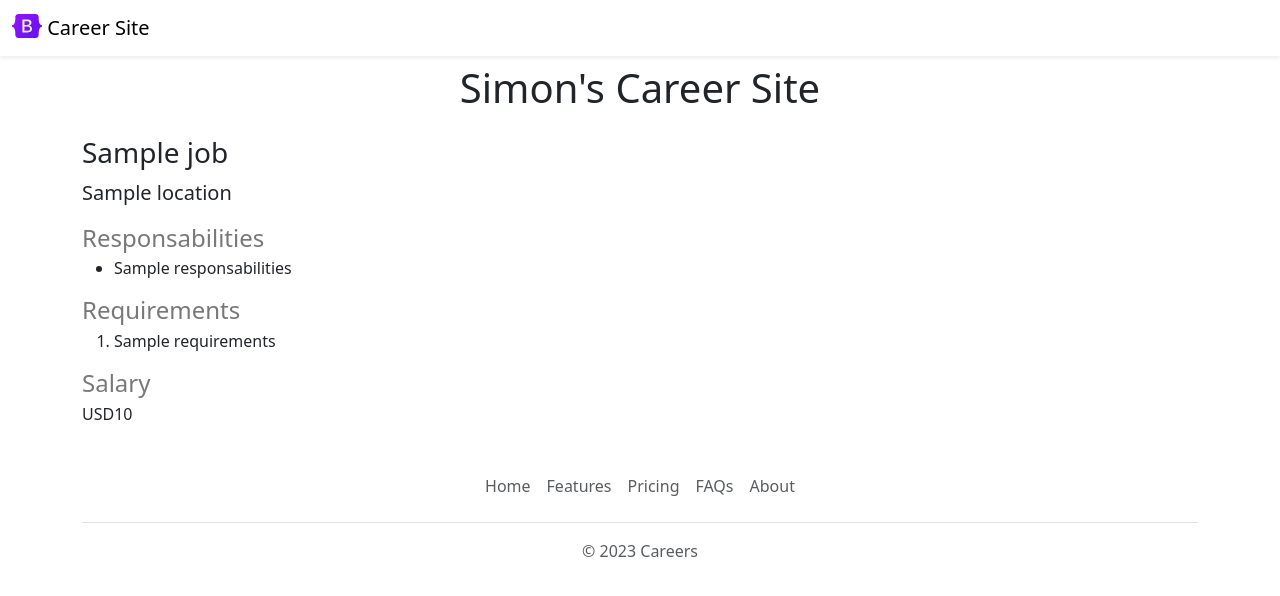
After one commit to abellosimon/flask-career-site-v2, a Flask app: template templates/jobpage.html in a window 1280 px wide. The commit adds this page. Shown: the top 596 px of the page. Run offline with Flask 3, Linux system fonts and the light colour scheme; the template is opened without the code that fills it: most values are stand-ins (such as "Sample title", 1, 10 or a date in 2020).

Commit message:
added dynamic pages for each job

```diff
--- a/app.py
+++ b/app.py
@@ -1,6 +1,6 @@
 from flask import Flask, jsonify, render_template
 
-from database import load_jobs_from_db
+from database import load_jobs_from_db, load_job_from_db
 
 app = Flask(__name__)
 
@@ -8,7 +8,7 @@ app = Flask(__name__)
 @app.route("/")
 def hello_world():
   jobs_db = load_jobs_from_db()
-  return render_template('home.html', jobs=jobs_db, company_name='Simon')
+  return render_template('home.html', jobs=jobs_db)
 
 
 @app.route("/api/jobs")
@@ -17,7 +17,19 @@ def list_jobs():
   return jsonify(jobs_db)
 
 
-#DONE: Learn to change favicon icon
+@app.route("/job/<id>")
+def show_job(id):
+  job = load_job_from_db(id)
+  if not job:
+    return "Not Found", 404
+  return render_template("jobpage.html", job=job)
+
+
+@app.route("/api/job/<id>")
+def show_job_api(id):
+  job = load_job_from_db(id)
+  return jsonify(job)
+
 
 if __name__ == "__main__":
   app.run(host='0.0.0.0', debug=True)
--- /dev/null
+++ b/templates/bootstrap.html
@@ -0,0 +1,5 @@
+<meta charset="UTF-8">
+<meta name="viewport" content="width=device-width, initial-scale=1">
+<meta http-equiv="X-UA-Compatible" content="ie=edge">
+<link rel="shortcut icon" href='/static/favicon.ico'>
+<link href="https://cdn.jsdelivr.net/npm/bootstrap@5.3.1/dist/css/bootstrap.min.css" rel="stylesheet" integrity="sha384-4bw+/aepP/YC94hEpVNVgiZdgIC5+VKNBQNGCHeKRQN+PtmoHDEXuppvnDJzQIu9" crossorigin="anonymous">
--- a/templates/jobitem.html
+++ b/templates/jobitem.html
@@ -1,4 +1,5 @@
- <div class="border-bottom row" id=jobs_container>
+ {% include 'bootstrap.html' %}
+<div class="border-bottom row" id=jobs_container>
   <div class="col-10">
     <h4>{{job['title']}}</h4>
    <div>
@@ -11,7 +12,7 @@
    {% endif %}
  </div>
   <div class="col-2">
-    <a href="mailto:simon.abello@test.com?subject=Aplication%20for%20{{job['title']}}&body=My%20Name%3A%20%3Cyour%20name%20here%3E%0D%0A%0D%0AMy%20Resume%20link%3A%20%3Cyour%20resume%20link%3E%0D%0A%0D%0AMy%20LinkedIn%20link%3A%20%3Cyour%20linked%20in%20link%3E" class="btn btn-primary">Apply</a>
+    <a href="/job/{{job['id']}}" class="btn btn-primary">Apply</a>
   </div>
 
 </div>
--- /dev/null
+++ b/templates/jobpage.html
@@ -0,0 +1,32 @@
+<!DOCTYPE html>
+<html lang="en">
+<head>
+  <title>{{job.title}} - Simon Career Site</title>
+   {% include 'bootstrap.html' %}
+    <link rel="stylesheet" href="/static/style.css">
+</head>
+<body>
+   {% include 'nav.html' %}
+ <div class="container">
+    <h1 class="text-center mt-2 mb-4">Simon's Career Site</h1>
+  <h3 class="mb-2">{{job.title}}</h3>
+  <p class="lead mt-0">{{job.location}}</p>
+  <h4>Responsabilities</h4>
+   <ul>
+   {% for line in job.responsabilities.split('\n') %}
+     <li>{{line}}</li>
+   {% endfor %}
+  </ul>
+
+  <h4>Requirements</h4>
+  <ol>
+   {% for line in job.requirements.split('\n') %}
+     <li>{{line}}</li>
+   {% endfor %}
+  </ol>
+  <h4>Salary</h4>
+  <p>{{job.currency}}{{job.salary}}</p>
+ </div>
+</body>
+  {% include 'footer.html' %}
+</html>
--- a/templates/nav.html
+++ b/templates/nav.html
@@ -1,6 +1,6 @@
 <nav class="navbar shadow-sm fixed-top bg-white">
   <div class="container-fluid">
-    <a class="navbar-brand" href="#">
+    <a class="navbar-brand" href="/">
       <img src="/static/logo.svg" alt="Logo" width="30" height="24" class="d-inline-block align-text-top">
       Career Site
     </a>
```
Also changed, not shown: database.py (+17 -1 lines), templates/home.html (+2 -6 lines).
